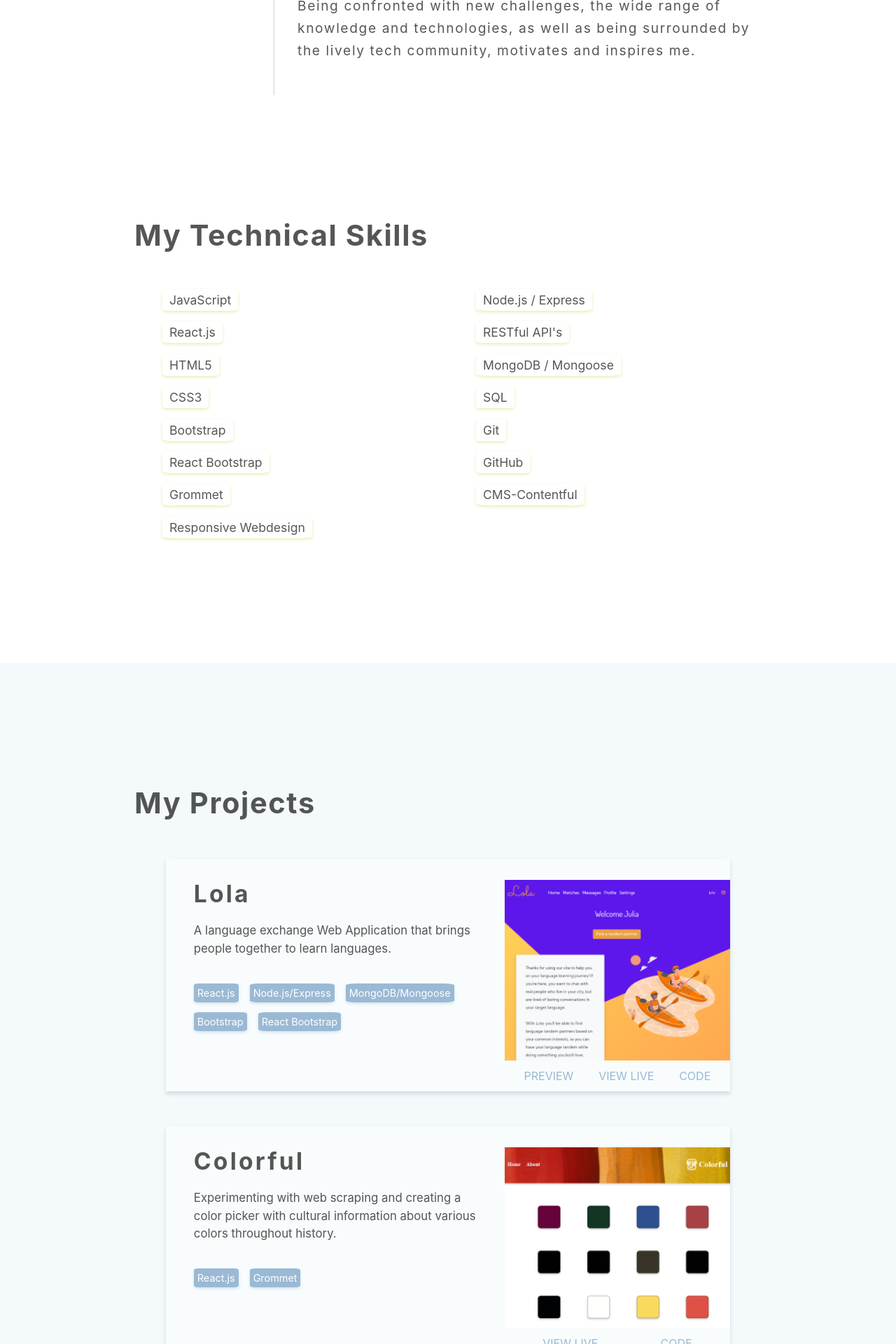
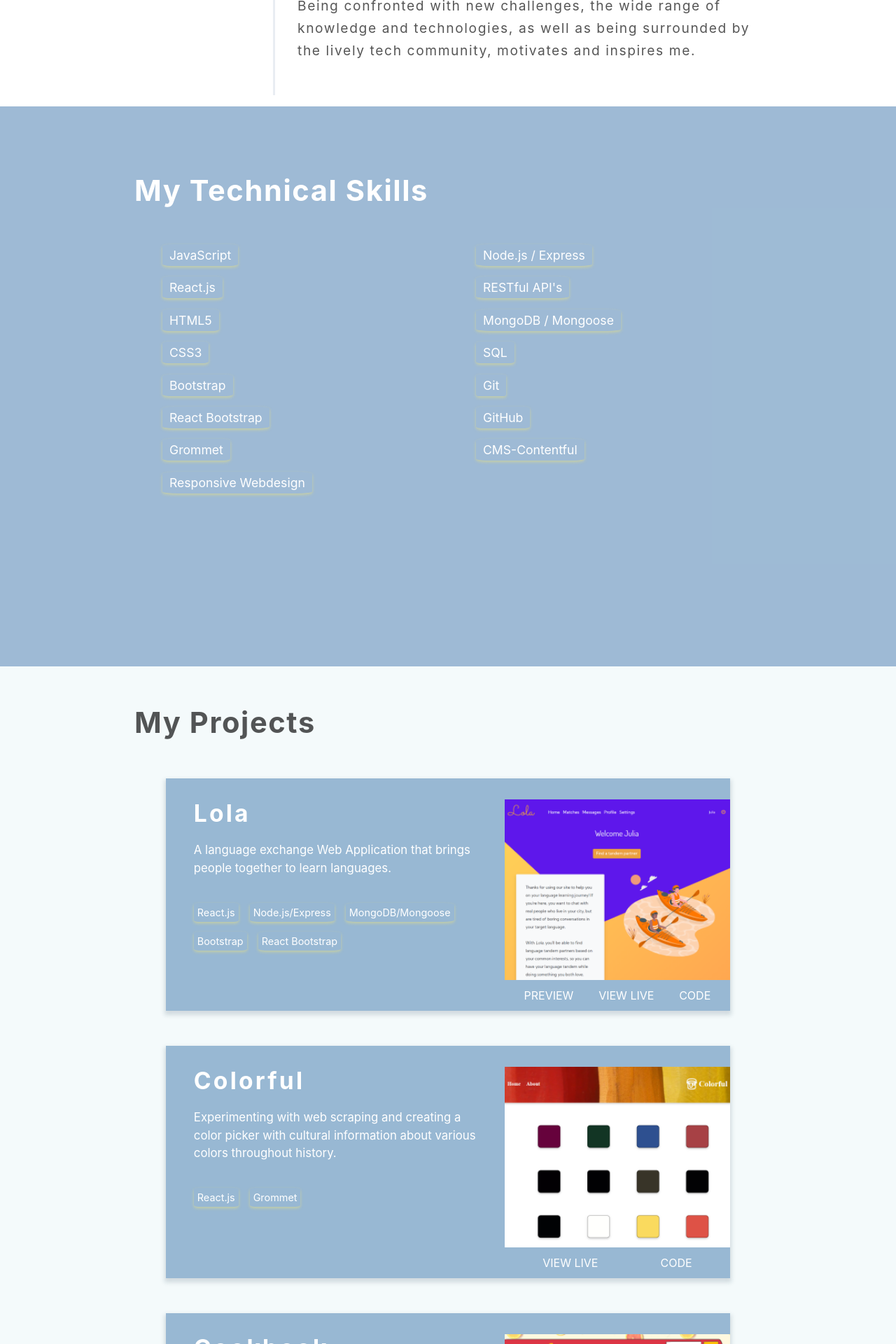
Before and after one commit to juliamj/portfolio_, a React (Create React App) app: page / in a window 1280 px wide. Shown: the part 720-2640 px from the top of the page at 70% size. Built offline with nearby package versions, Linux system fonts and the light colour scheme; the HTML template or start-up script is replaced by a standard one.

Commit message:
change overall design

```diff
--- a/src/styles/About.css
+++ b/src/styles/About.css
@@ -1,7 +1,7 @@
 .about {
     /* background-color: aquamarine; */
     margin-top: 10%;
-    min-height: 80vh;
+    min-height: 90vh;
 }
 
 /* ABOUT LEFT */
--- a/src/styles/Portfolio.css
+++ b/src/styles/Portfolio.css
@@ -1,7 +1,8 @@
 .portfolio {
     background-color: rgba(206, 231, 235, 0.219);
-    padding-top: 20vh;
-    padding-bottom: 20vh;
+    padding-top: 5vh;
+    /* padding-bottom: 20vh; */
+    /* height: 100vh; */
 }
 .section-projects {
     width: 70vw;
@@ -9,14 +10,17 @@
     margin: auto;
   }
   .project-container {
-    background-color: rgba(255, 255, 255, 0.295);
-    box-shadow: 0 4px 6px 0 rgba(34, 60, 80, .16);
+    /* background-color: rgba(255, 255, 255, 0.295); */
+    background-color: rgba(24, 92, 156, 0.418);
+    color: white;
+    box-shadow: 0 4px 6px 2px rgba(34, 60, 80, .16);
     transition: all ease-in-out .2s;
     margin-bottom: 50px;
     font-size: 12px;
 }
 .project-container:hover {
-    background-color: rgba(206, 231, 235, 0.219);
+    /* background-color: rgba(206, 231, 235, 0.219); */
+    background-color: rgba(24, 92, 156, 0.555);
     /* background-color: rgba(228, 222, 135, 0.24); */
 }
 
@@ -25,13 +29,14 @@
     flex-wrap: wrap;
 }
 .tech-stack li span {
-    background-color: rgba(24, 92, 156, 0.418);
+    /* background-color: rgba(24, 92, 156, 0.418); */
     color:  white;
     font-size: 1.2em;
     padding: 5px 5px;
     border-radius: 10%;
     /* box-shadow: 0 2px 4px 0 rgba(34, 60, 80, .16); */
-    box-shadow: 0 2px 4px 0 rgba(24, 92, 156, 0.151);
+    /* box-shadow: 0 2px 4px 0 rgba(24, 92, 156, 0.151); */
+    box-shadow: 0 2px 4px 0 rgba(228, 222, 135, 0.61);
     transition: all ease-in-out .2s;
 }
 .tech-stack li {
@@ -133,17 +138,20 @@
 
 .link {
     /* color:  rgba(0, 0, 0, 0.664); */
-    color: rgba(24, 92, 156, 0.418);
+    /* color: rgba(24, 92, 156, 0.418); */
+    color: white;
     font-weight: 400;
 }
 .link:hover {
     text-decoration: underline;
     /* color:  rgba(0, 0, 0, 0.560); */
-    color: rgba(24, 92, 156, 0.76);
+    /* color: rgba(24, 92, 156, 0.76); */
+    color: rgba(228, 222, 135, 0.61);
 }
 .image-hover:hover + div div a.live {
     text-decoration: underline;
-    color: rgba(24, 92, 156, 0.76);
+    /* color: rgba(24, 92, 156, 0.76); */
+    color: rgba(228, 222, 135, 0.61);
 }
 /* .project-left h2 {
     margin: 30px 0 10px 40px;
--- a/src/styles/Skills.css
+++ b/src/styles/Skills.css
@@ -1,9 +1,9 @@
 .skills {
-    /* background-color: rgba(24, 92, 156, 0.418); */
-    padding-top: 20vh;
-    padding-bottom: 20vh;
-    /* height: 100vh;
-    color: white; */
+    background-color: rgba(24, 92, 156, 0.418);
+    padding-top: 10vh;
+    /* padding-bottom: 20vh; */
+    height: 100vh;
+    color: white;
 }
 
 
```
